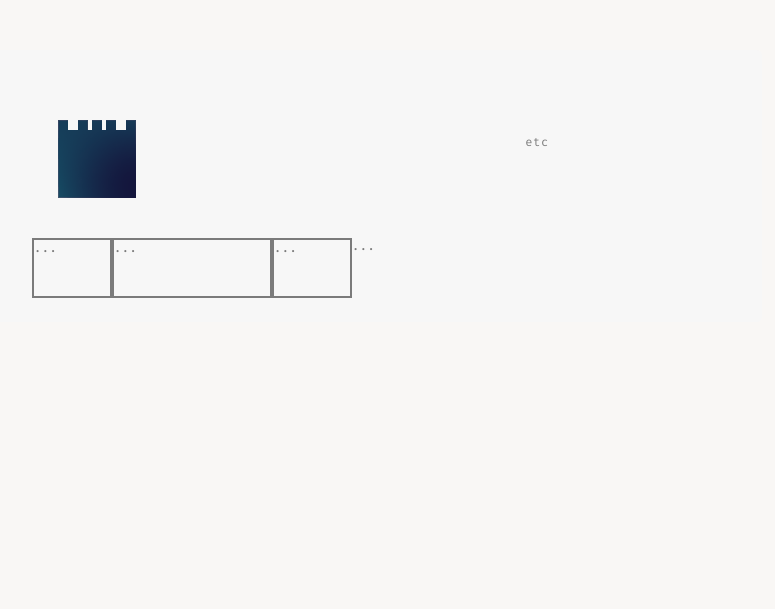
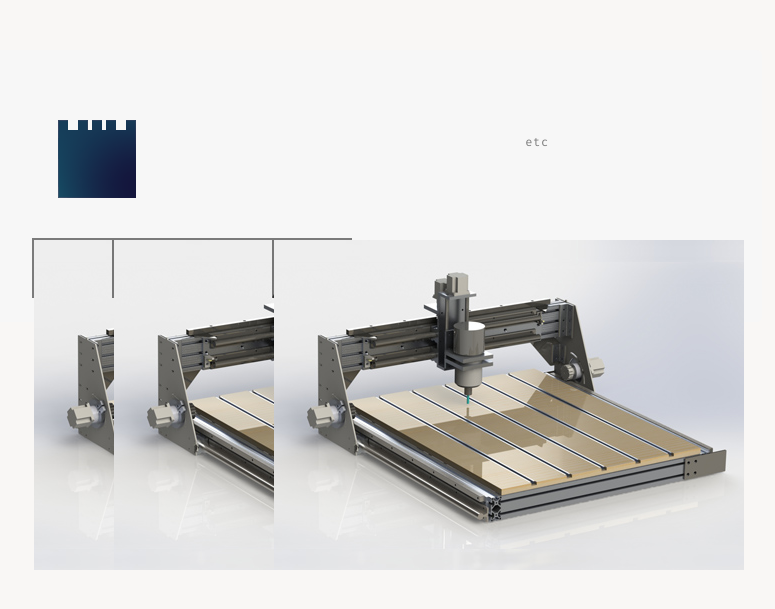
Before and after one commit to mylesjoseph/mylesjoseph.github.io, a Jekyll site: the page built from index.html, in a window 1280 px wide. Shown: the top 609 px of the page, without its empty margins (268-1043 px from the left). Built offline with Jekyll 4.4.1, drawn with Linux system fonts in a browser that asks for light colours; nearby versions of some CDN libraries; some web fonts are replaced; library files that are not in the unit come from our copies.

Commit message:
Update index.html

```diff
--- a/index.html
+++ b/index.html
@@ -4,8 +4,19 @@ title: mylesjoseph - cover
 ---
 
 <div class="grid">
-  <div class="grid-item">...</div>
-  <div class="grid-item grid-item--width2">...</div>
-  <div class="grid-item">...</div>
-  ...
+
+  <div class="grid-item">
+
+     <img src="https://github.com/mylesjoseph/mylesjoseph.github.io/blob/master/media/cnc2.jpg"></img>
+
+  </div>
+
+  <div class="grid-item grid-item--width2">
+    <img src="https://github.com/mylesjoseph/mylesjoseph.github.io/blob/master/media/cnc2.jpg"></img>
+  </div>
+
+  <div class="grid-item">
+    <img src="https://github.com/mylesjoseph/mylesjoseph.github.io/blob/master/media/cnc2.jpg"></img>
+  </div>
+
 </div>
```
